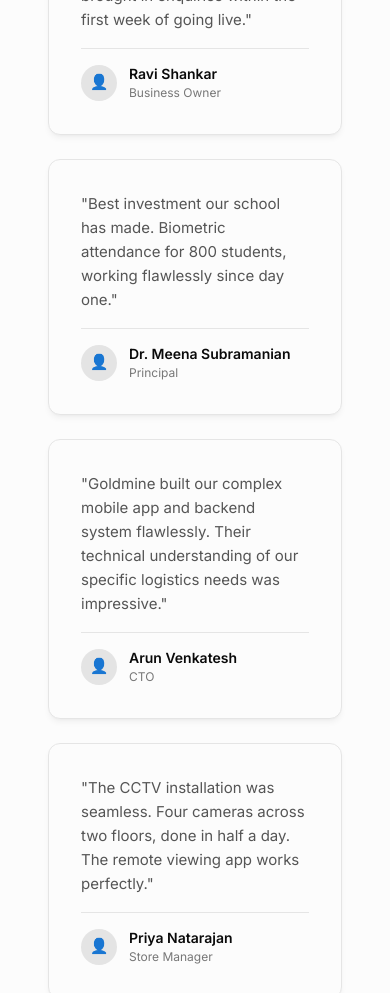
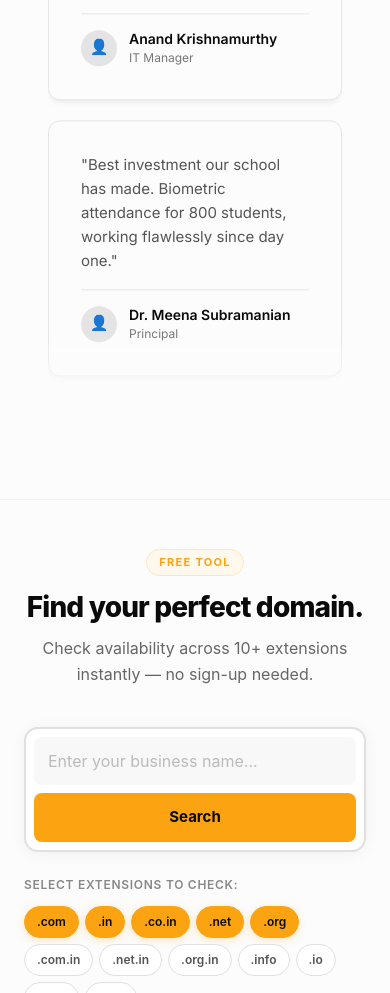
Before and after one commit to CUSTEDLOL/goldmine-infotech, a React (Vite) app: page / in a window 390 px wide. Shown: the part 7540-8533 px from the top of the page. Built offline with nearby package versions, Linux system fonts and the light colour scheme; a web font is replaced by a local one.

Commit message:
Restore continuous rolling testimonials on mobile
Single column with all cards doubled, 520px fixed height, fade mask top/bottom.
Desktop 3-column masonry unchanged.

Co-Authored-By: Claude Sonnet 4.6 <noreply@anthropic.com>

```diff
--- a/src/components/TestimonialsGrid.css
+++ b/src/components/TestimonialsGrid.css
@@ -133,24 +133,24 @@
 /* Mobile responsiveness */
 @media (max-width: 1024px) {
   .tgrid-wrapper {
-    height: auto;
-    overflow: visible;
-    mask-image: none;
-    -webkit-mask-image: none;
-    padding: 0;
+    height: 520px;
+    overflow: hidden;
+    padding: 20px 0;
+    mask-image: linear-gradient(to bottom, transparent, black 12%, black 88%, transparent);
+    -webkit-mask-image: linear-gradient(to bottom, transparent, black 12%, black 88%, transparent);
   }
-  .tgrid {
+
+  .tgrid-column--mobile {
+    display: flex;
     flex-direction: column;
-    align-items: center;
-    gap: 24px;
-    height: auto;
+    gap: 20px;
+    width: 100%;
+    max-width: 480px;
+    margin: 0 auto;
+    animation: rollUp 28s linear infinite;
   }
-  .tgrid-column {
-    width: 100%;
-    max-width: 500px;
-    animation: none !important;
-  }
-  .tgrid-column:nth-child(2) {
-    margin-top: 0;
+
+  .tgrid-column--mobile:hover {
+    animation-play-state: paused;
   }
 }
--- a/src/components/TestimonialsGrid.tsx
+++ b/src/components/TestimonialsGrid.tsx
@@ -50,27 +50,39 @@ const CARDS = [
   }
 ]
 
+const MOBILE_CARDS = [...CARDS, ...CARDS]
+
+const column1Cards = [CARDS[0], CARDS[3], CARDS[6]]
+const column2Cards = [CARDS[1], CARDS[4], CARDS[7]]
+const column3Cards = [CARDS[2], CARDS[5], CARDS[8]]
+const column1 = [...column1Cards, ...column1Cards]
+const column2 = [...column2Cards, ...column2Cards]
+const column3 = [...column3Cards, ...column3Cards]
+
+function Card({ text, name, role }: { text: string; name: string; role: string }) {
+  return (
+    <div className="tcard">
+      <p className="tcard-text">"{text}"</p>
+      <div className="tcard-foot">
+        <div className="tcard-avatar">👤</div>
+        <div>
+          <div className="tcard-name">{name}</div>
+          <div className="tcard-role">{role}</div>
+        </div>
+      </div>
+    </div>
+  )
+}
+
 export default function TestimonialsGrid() {
-  const [isMobile, setIsMobile] = useState(false);
+  const [isMobile, setIsMobile] = useState(false)
 
   useEffect(() => {
-    const handleResize = () => {
-      setIsMobile(window.innerWidth <= 1024);
-    };
-    handleResize();
-    window.addEventListener('resize', handleResize);
-    return () => window.removeEventListener('resize', handleResize);
-  }, []);
-
-  // Split the cards into 3 columns for the masonry aesthetic
-  const column1Cards = [CARDS[0], CARDS[3], CARDS[6]];
-  const column2Cards = [CARDS[1], CARDS[4], CARDS[7]];
-  const column3Cards = [CARDS[2], CARDS[5], CARDS[8]];
-
-  // For infinite scroll, double the cards if not on mobile
-  const column1 = isMobile ? column1Cards : [...column1Cards, ...column1Cards];
-  const column2 = isMobile ? column2Cards : [...column2Cards, ...column2Cards];
-  const column3 = isMobile ? column3Cards : [...column3Cards, ...column3Cards];
+    const check = () => setIsMobile(window.innerWidth <= 1024)
+    check()
+    window.addEventListener('resize', check)
+    return () => window.removeEventListener('resize', check)
+  }, [])
 
   return (
     <motion.section className="tgrid-section">
@@ -80,55 +92,27 @@ export default function TestimonialsGrid() {
         </motion.div>
 
         <div className="tgrid-wrapper">
-          <div className="tgrid">
-            {/* Column 1 */}
-            <div className={`tgrid-column ${isMobile ? '' : 'roll-up'}`}>
-              {column1.map((card, i) => (
-                <div key={i} className="tcard">
-                  <p className="tcard-text">"{card.text}"</p>
-                  <div className="tcard-foot">
-                    <div className="tcard-avatar">👤</div>
-                    <div>
-                      <div className="tcard-name">{card.name}</div>
-                      <div className="tcard-role">{card.role}</div>
-                    </div>
-                  </div>
-                </div>
+          {isMobile ? (
+            /* Single rolling column on mobile */
+            <div className="tgrid-column tgrid-column--mobile">
+              {MOBILE_CARDS.map((card, i) => (
+                <Card key={i} {...card} />
               ))}
             </div>
-
-            {/* Column 2 */}
-            <div className={`tgrid-column ${isMobile ? '' : 'roll-down'}`}>
-              {column2.map((card, i) => (
-                <div key={i} className="tcard">
-                  <p className="tcard-text">"{card.text}"</p>
-                  <div className="tcard-foot">
-                    <div className="tcard-avatar">👤</div>
-                    <div>
-                      <div className="tcard-name">{card.name}</div>
-                      <div className="tcard-role">{card.role}</div>
-                    </div>
-                  </div>
-                </div>
-              ))}
+          ) : (
+            /* 3-column masonry on desktop */
+            <div className="tgrid">
+              <div className="tgrid-column roll-up">
+                {column1.map((card, i) => <Card key={i} {...card} />)}
+              </div>
+              <div className="tgrid-column roll-down">
+                {column2.map((card, i) => <Card key={i} {...card} />)}
+              </div>
+              <div className="tgrid-column roll-up">
+                {column3.map((card, i) => <Card key={i} {...card} />)}
+              </div>
             </div>
-
-            {/* Column 3 */}
-            <div className={`tgrid-column ${isMobile ? '' : 'roll-up'}`}>
-              {column3.map((card, i) => (
-                <div key={i} className="tcard">
-                  <p className="tcard-text">"{card.text}"</p>
-                  <div className="tcard-foot">
-                    <div className="tcard-avatar">👤</div>
-                    <div>
-                      <div className="tcard-name">{card.name}</div>
-                      <div className="tcard-role">{card.role}</div>
-                    </div>
-                  </div>
-                </div>
-              ))}
-            </div>
-          </div>
+          )}
         </div>
       </div>
     </motion.section>
```
